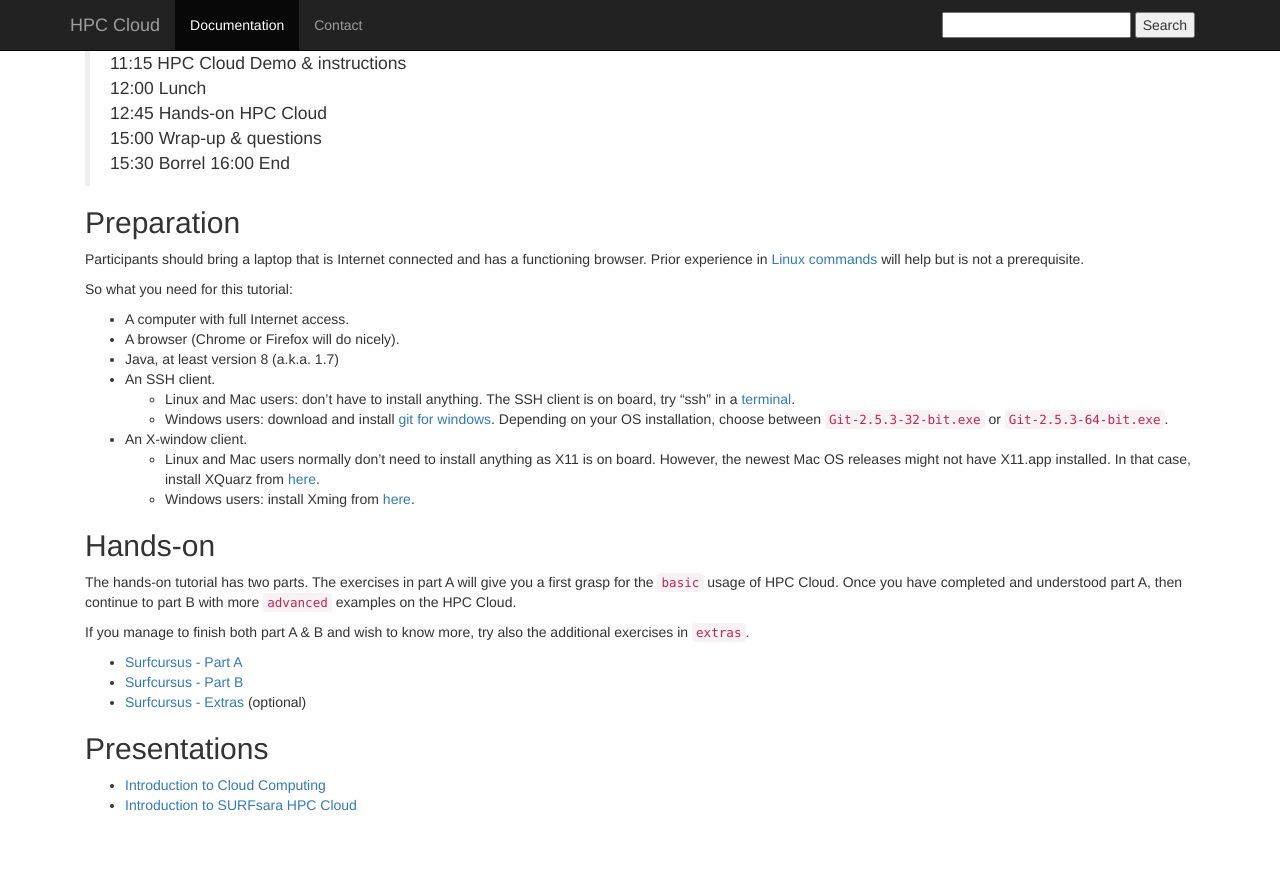
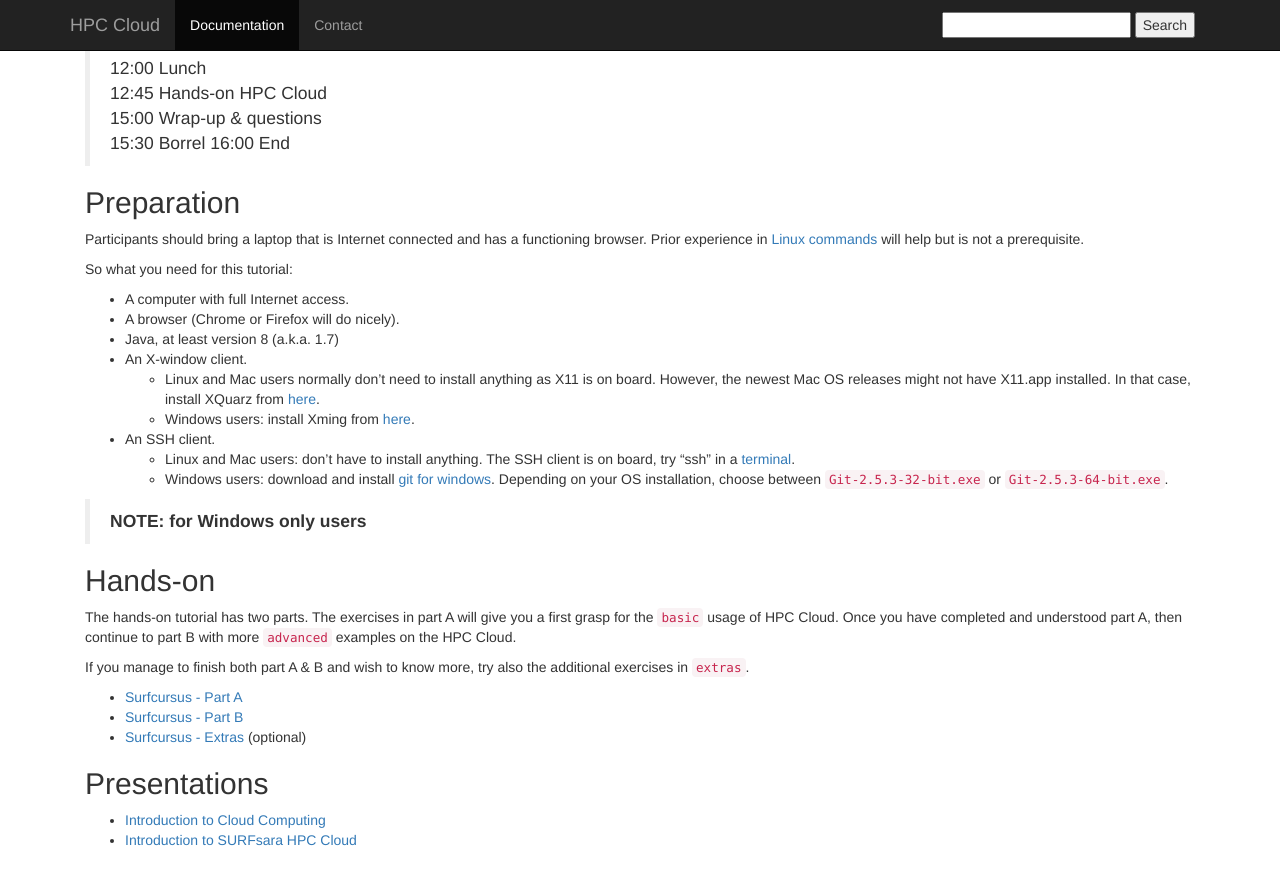
Before and after one commit to sara-nl/clouddocs, a Jekyll site: the page built from surfcursus-2015-Oct-15.markdown, in a window 1280 px wide and 900 px high, scrolled down 607 px. Shown: the top 885 px of the window. Built offline with Jekyll 4.4.1, drawn with Linux system fonts in a browser that asks for light colours; some of the changed text lies outside the part shown.

Commit message:
Update surfcursus-2015-Oct-15.markdown

```diff
--- a/surfcursus-2015-Oct-15.markdown
+++ b/surfcursus-2015-Oct-15.markdown
@@ -44,12 +42,15 @@
 * A computer with full Internet access.
 * A browser (Chrome or Firefox will do nicely).
 * Java, at least version 8 (a.k.a. 1.7)
+* An X-window client.
+  * Linux and Mac users normally don't need to install anything as X11 is on board. However, the newest Mac OS releases might not have X11.app installed. In that case, install XQuarz from [here](http://xquartz.macosforge.org/landing/).
+  * Windows users: install Xming from [here](http://sourceforge.net/projects/xming/).
 * An SSH client.
   * Linux and Mac users: don't have to install anything. The SSH client is on board, try "ssh" in a [terminal](http://askubuntu.com/questions/38162/what-is-a-terminal-and-how-do-i-open-and-use-it).
   * Windows users: download and install [git for windows](https://git-for-windows.github.io/). Depending on your OS installation, choose between `Git-2.5.3-32-bit.exe` or `Git-2.5.3-64-bit.exe`.
-* An X-window client.
-  * Linux and Mac users normally don't need to install anything as X11 is on board. However, the newest Mac OS releases might not have X11.app installed. In that case, install XQuarz from [here](http://xquartz.macosforge.org/landing/).
-  * Windows users: install Xming from [here](http://sourceforge.net/projects/xming/).
+
+> **NOTE: for Windows only users**
+>
 
 ## <a name="hands-on"></a> Hands-on
 The hands-on tutorial has two parts. The exercises in part A will give you a first grasp for the `basic` usage of HPC Cloud. Once you have completed and understood part A, then continue to part B with more `advanced` examples on the HPC Cloud.
```
Also changed, not shown: other parts of surfcursus-2015-Oct-15.markdown (+0 -2 lines).
